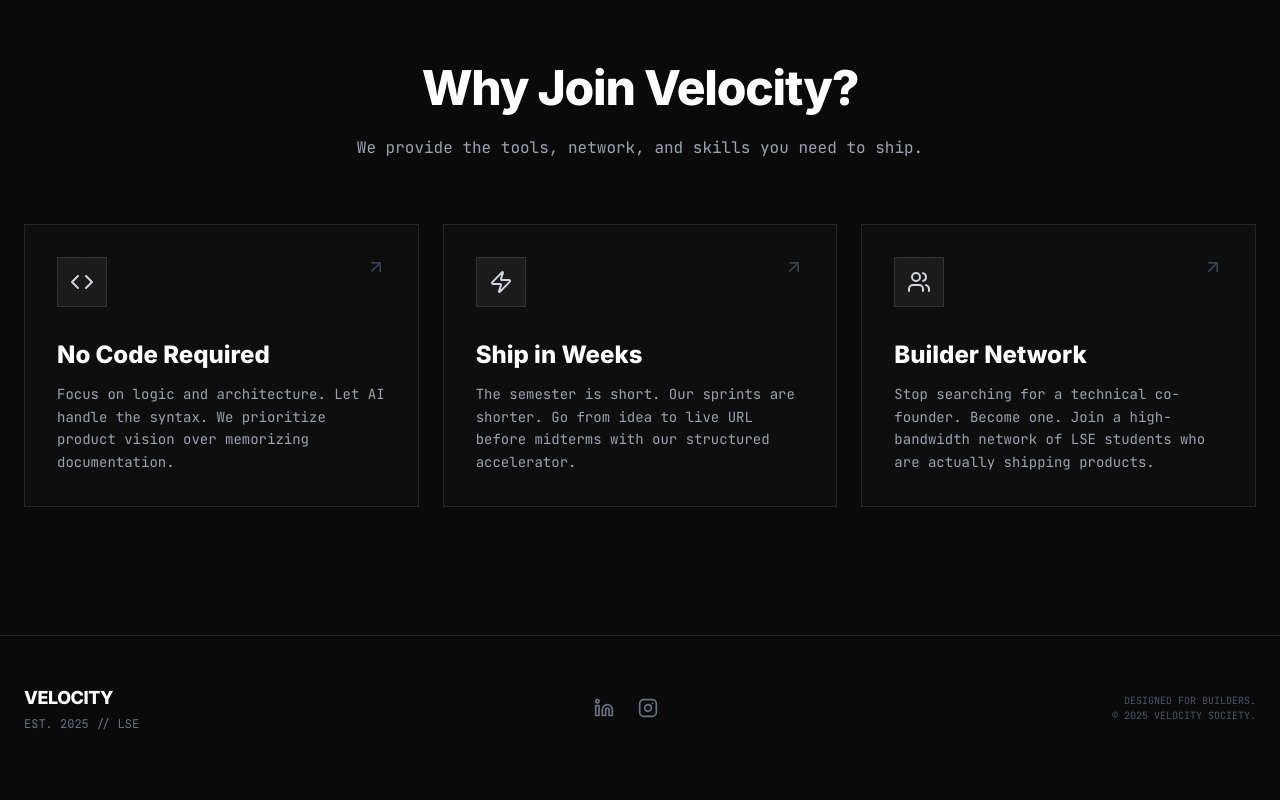
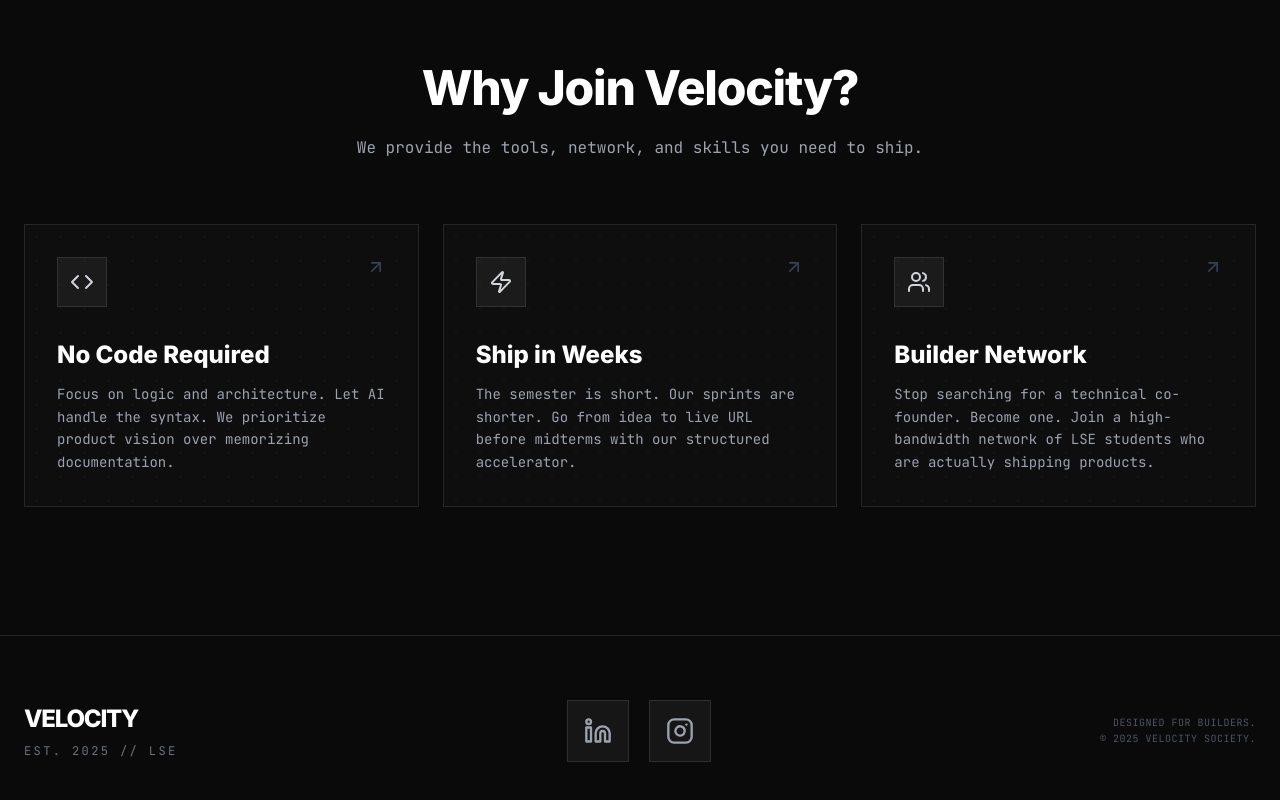
Before and after one commit to LSESU-Velocity/Velocity-Website, a React (Vite) app: page / in a window 1280 px wide. Shown: the part 1470-2270 px from the top of the page. Built offline with nearby package versions, Linux system fonts and the light colour scheme.

Commit message:
feat: Improve footer styling and layout
Enhances the footer component with updated typography, spacing, and interactive hover effects for social media links. This aims to provide a more polished and engaging user experience.

```diff
--- a/components/Footer.tsx
+++ b/components/Footer.tsx
@@ -3,35 +3,39 @@ import { Instagram, Linkedin } from 'lucide-react';
 
 export const Footer: React.FC = () => {
   return (
-    <footer id="join" className="border-t border-white/10 bg-velocity-black py-12 px-6">
-      <div className="max-w-7xl mx-auto flex flex-col md:flex-row justify-between items-center gap-8">
+    <footer id="join" className="border-t border-white/10 bg-velocity-black py-16 px-6 relative overflow-hidden">
+      <div className="max-w-7xl mx-auto flex flex-col md:flex-row justify-between items-center gap-10 relative z-10">
 
-        <div className="flex flex-col items-center md:items-start">
-            <h4 className="font-sans font-bold text-lg text-white tracking-tight">VELOCITY</h4>
-            <p className="font-mono text-xs text-gray-500 mt-1">EST. 2025 // LSE</p>
+        <div className="flex flex-col items-center md:items-start text-center md:text-left">
+            <h4 className="font-sans font-black text-2xl text-white tracking-tighter mb-2">VELOCITY</h4>
+            <p className="font-mono text-xs text-gray-500 tracking-[0.2em]">EST. 2025 // LSE</p>
         </div>
 
-        <div className="flex items-center gap-6">
+        <div className="flex items-center gap-5">
             <a
                 href="https://www.linkedin.com/company/lsesu-velocity"
                 target="_blank"
                 rel="noopener noreferrer"
-                className="text-gray-500 hover:text-velocity-red transition-colors"
+                className="group relative p-4 bg-white/5 border border-white/10 hover:border-velocity-red hover:bg-velocity-red/10 transition-all duration-300 hover:-translate-y-1"
+                aria-label="LinkedIn"
             >
-                <Linkedin size={20} />
+                <div className="absolute inset-0 bg-velocity-red/20 blur-xl opacity-0 group-hover:opacity-100 transition-opacity duration-300" />
+                <Linkedin className="w-7 h-7 text-gray-400 group-hover:text-white relative z-10 transition-colors" />
             </a>
             <a
                 href="https://www.instagram.com/lsesu.velocity"
                 target="_blank"
                 rel="noopener noreferrer"
-                className="text-gray-500 hover:text-velocity-red transition-colors"
+                className="group relative p-4 bg-white/5 border border-white/10 hover:border-velocity-red hover:bg-velocity-red/10 transition-all duration-300 hover:-translate-y-1"
+                aria-label="Instagram"
             >
-                <Instagram size={20} />
+                <div className="absolute inset-0 bg-velocity-red/20 blur-xl opacity-0 group-hover:opacity-100 transition-opacity duration-300" />
+                <Instagram className="w-7 h-7 text-gray-400 group-hover:text-white relative z-10 transition-colors" />
             </a>
         </div>
 
         <div className="text-center md:text-right">
-            <p className="font-mono text-[10px] text-gray-600">
+            <p className="font-mono text-[10px] text-gray-600 leading-relaxed tracking-wider">
                 DESIGNED FOR BUILDERS.<br />
                 &copy; {new Date().getFullYear()} VELOCITY SOCIETY.
             </p>
```
